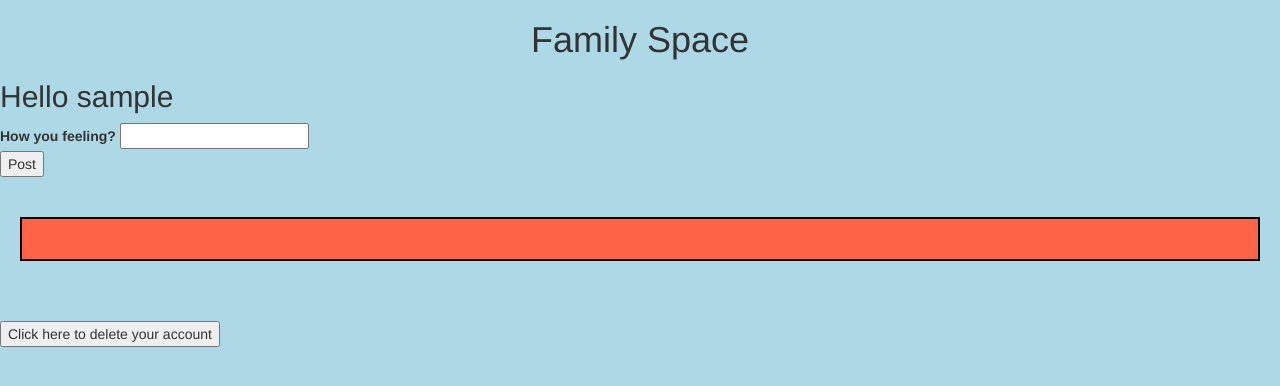
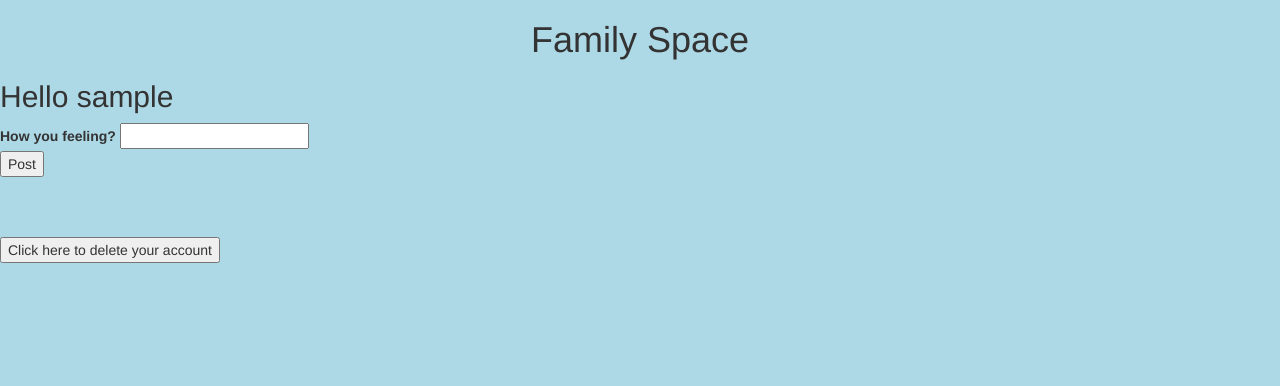
Before and after one commit to ykyasin/Family-Space, a Flask app: a page that uses application/templates/index.html in a window 1280 px wide. Shown: the top 386 px of the page. Run offline with Flask 2, Linux system fonts and the light colour scheme; data that the repository does not hold is empty; some libraries are stand-ins or nearby versions.

Commit message:
Some css

```diff
--- a/application/templates/index.html
+++ b/application/templates/index.html
@@ -8,7 +8,7 @@
             {{postform.submit}}
         </form>
     <br>
-    <div class = "post">
+    <div style="background-color:lavenderblush;">
     {% for post in posts %}
         <p> {{users[posts.index(post)]}} says: {{post}} </p>
         {% if users[posts.index(post)] == user %}
--- a/application/templates/layout.html
+++ b/application/templates/layout.html
@@ -15,14 +15,6 @@
         h1 {
           text-align: center;
         }
-
-        .post {
-        background-color: tomato;
-        color: white;
-        border: 2px solid black;
-        margin: 20px;
-        padding: 20px;
-        }
         </style>
 </head>
 <body>
```
